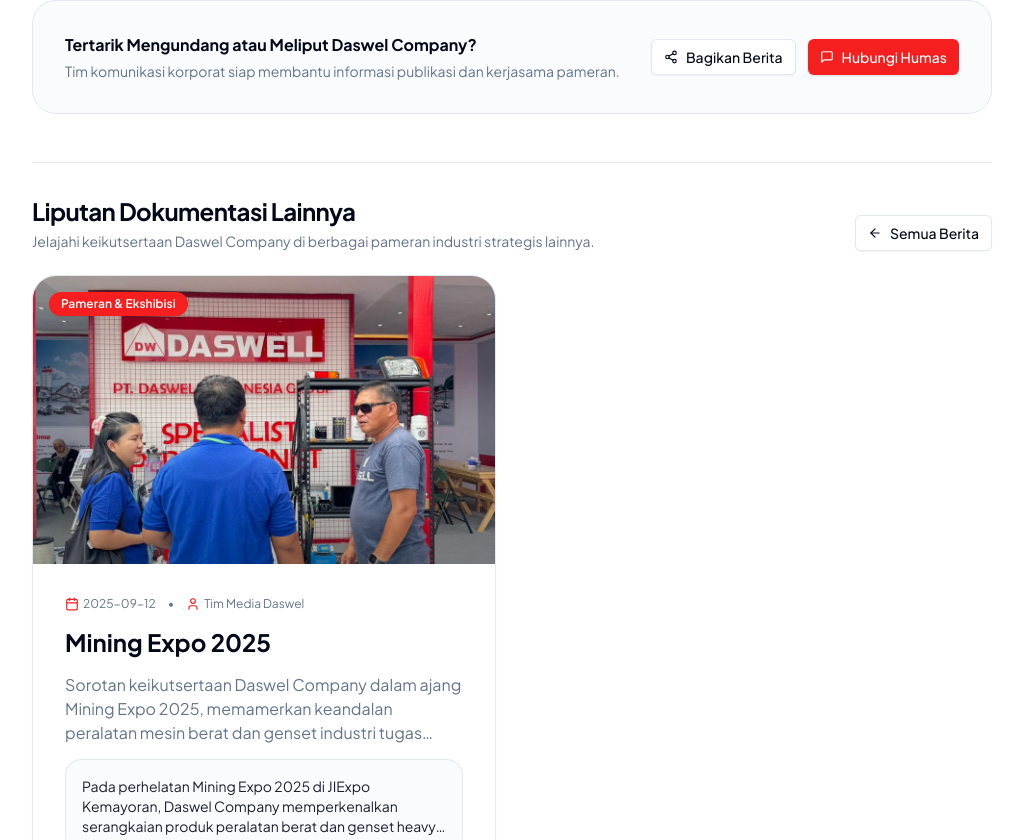
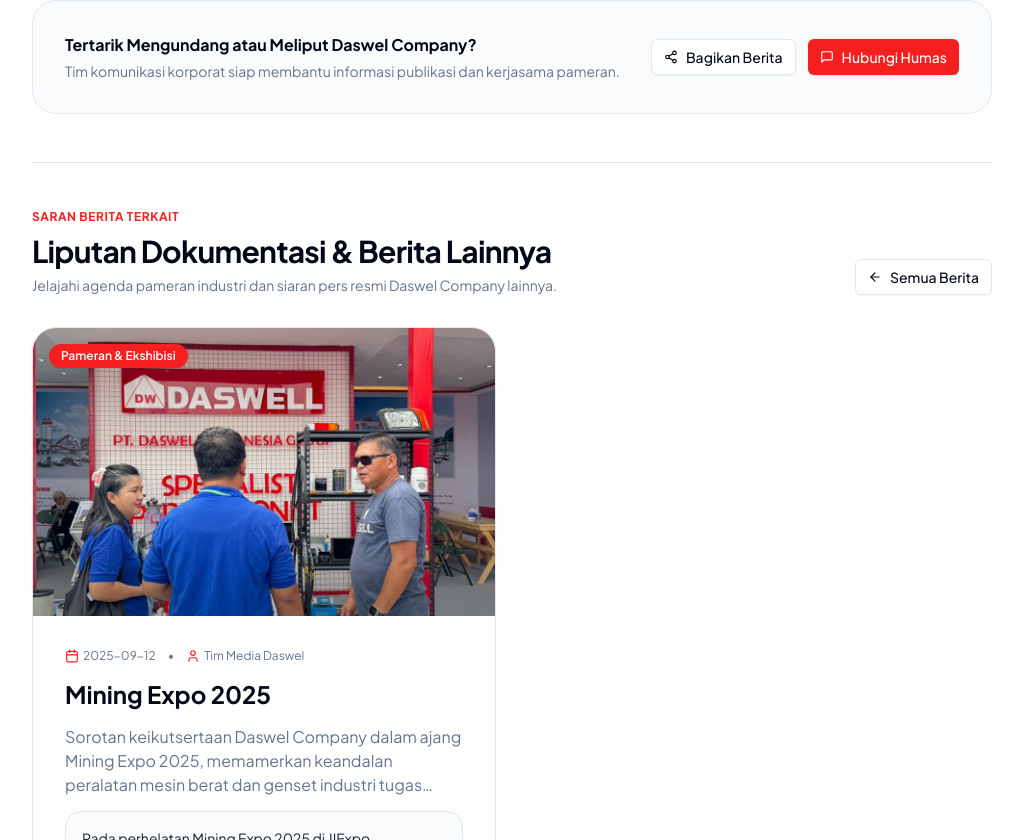
Before and after one commit to Snouzen/daswel-comp, a Next.js app: page /news/inagritech-2025 in a window 1280 px wide. Shown: the part 2200-3040 px from the top of the page, without its empty margins (128-1151 px from the left). Built offline with nearby package versions, Linux system fonts and the light colour scheme.

Commit message:
feat: enhance suggested related news section in news detail page

```diff
--- a/app/news/[slug]/page.tsx
+++ b/app/news/[slug]/page.tsx
@@ -278,19 +278,22 @@
         </div>
       </div>
 
-      {/* Related News Section */}
+      {/* Related / Suggested News Section */}
       {otherArticles.length > 0 && (
-        <section className="pt-8 border-t space-y-6">
-          <div className="flex justify-between items-end">
-            <div>
-              <h2 className="text-2xl font-bold tracking-tight text-foreground">
-                Liputan Dokumentasi Lainnya
+        <section aria-label="Saran Berita Lainnya" className="pt-10 border-t space-y-8">
+          <div className="flex flex-col sm:flex-row justify-between items-start sm:items-end gap-4">
+            <div className="space-y-1.5">
+              <span className="text-xs font-bold uppercase tracking-wider text-primary">
+                Saran Berita Terkait
+              </span>
+              <h2 className="text-2xl sm:text-3xl font-bold tracking-tight text-foreground">
+                Liputan Dokumentasi & Berita Lainnya
               </h2>
-              <p className="text-xs sm:text-sm text-muted-foreground mt-1">
-                Jelajahi keikutsertaan {companyData.name} di berbagai pameran industri strategis lainnya.
+              <p className="text-xs sm:text-sm text-muted-foreground">
+                Jelajahi agenda pameran industri dan siaran pers resmi {companyData.name} lainnya.
               </p>
             </div>
-            <Button asChild variant="outline" size="sm" className="gap-2">
+            <Button asChild variant="outline" size="sm" className="gap-2 shrink-0">
               <Link href="/news">
                 <ArrowLeft className="h-3.5 w-3.5" />
                 Semua Berita
@@ -299,8 +302,8 @@
           </div>
 
           <div className="grid grid-cols-1 md:grid-cols-2 gap-8">
-            {otherArticles.map((other) => (
-              <NewsCard key={other.id} article={other} />
+            {otherArticles.map((other, idx) => (
+              <NewsCard key={other.id} article={other} delay={idx * 0.1} />
             ))}
           </div>
         </section>
```
